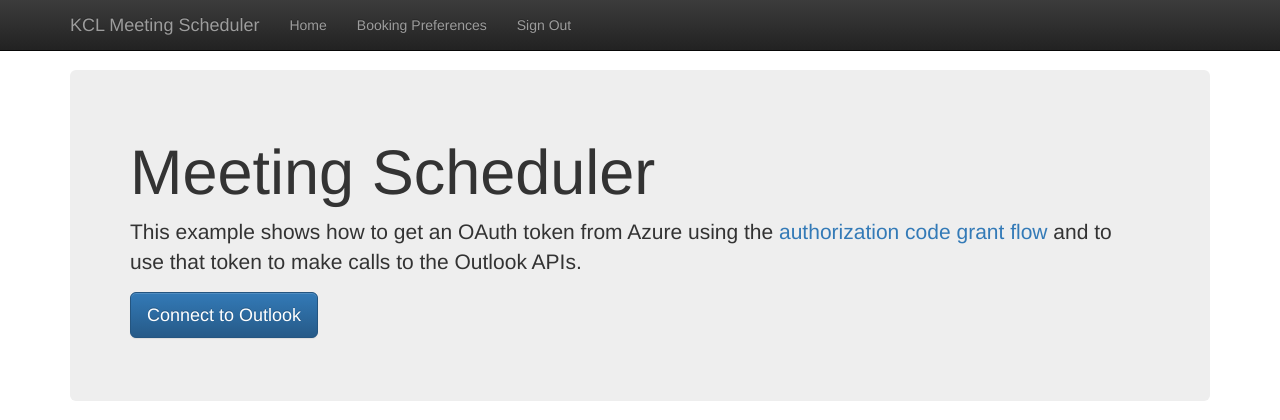
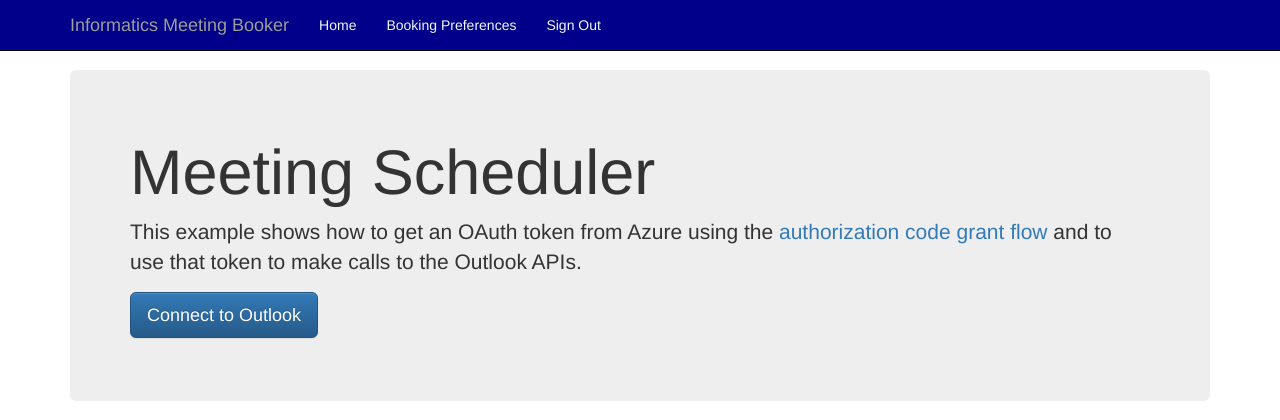
Before and after one commit to slnali/final_year_project, a Django app: page /bookings/ in a window 1280 px wide. Shown: the top 420 px of the page. Run offline with Django 3.2, Linux system fonts and the light colour scheme; some libraries are stand-ins or nearby versions.

Commit message:
Added css styling
Added css styling

```diff
--- a/bookings/templates/bookings/layout.html
+++ b/bookings/templates/bookings/layout.html
@@ -1,11 +1,11 @@
 <!DOCTYPE html>
+{% load static %}
 <html lang="en">
 <head>
     <meta charset="UTF-8">
     <title>Meeting Booker</title>
     <!-- Latest compiled and minified CSS -->
-  <link rel="stylesheet" href="https://maxcdn.bootstrapcdn.com/bootstrap/3.3.7/css/bootstrap.min.css" integrity="sha384-BVYiiSIFeK1dGmJRAkycuHAHRg32OmUcww7on3RYdg4Va+PmSTsz/K68vbdEjh4u" crossorigin="anonymous">
-
+   <link rel="stylesheet" href="https://maxcdn.bootstrapcdn.com/bootstrap/3.3.7/css/bootstrap.min.css" integrity="sha384-BVYiiSIFeK1dGmJRAkycuHAHRg32OmUcww7on3RYdg4Va+PmSTsz/K68vbdEjh4u" crossorigin="anonymous">
 {#    datetime picker#}
     <link href="//cdn.bootcss.com/bootstrap/3.3.7/css/bootstrap.min.css" rel="stylesheet">
     <link href="//cdn.bootcss.com/bootstrap-datetimepicker/4.17.44/css/bootstrap-datetimepicker.min.css" rel="stylesheet">
@@ -13,7 +13,9 @@
     <script src="//cdn.bootcss.com/bootstrap/3.3.7/js/bootstrap.min.js"></script>
     <script src="//cdn.bootcss.com/moment.js/2.17.1/moment.min.js"></script>
     <script src="//cdn.bootcss.com/bootstrap-datetimepicker/4.17.44/js/bootstrap-datetimepicker.min.js"></script>
-  <link rel="stylesheet" href="https://maxcdn.bootstrapcdn.com/bootstrap/3.3.7/css/bootstrap-theme.min.css" integrity="sha384-rHyoN1iRsVXV4nD0JutlnGaslCJuC7uwjduW9SVrLvRYooPp2bWYgmgJQIXwl/Sp" crossorigin="anonymous">
+    <link rel="stylesheet" href="https://maxcdn.bootstrapcdn.com/bootstrap/3.3.7/css/bootstrap-theme.min.css" integrity="sha384-rHyoN1iRsVXV4nD0JutlnGaslCJuC7uwjduW9SVrLvRYooPp2bWYgmgJQIXwl/Sp" crossorigin="anonymous">
+     <!--Our master meeting_scheduler file we created -->
+    <link rel="stylesheet" href='/static/meeting_scheduler/css/master.css'>
 </head>
 <body style="padding-top: 70px">
     <nav class="navbar navbar-inverse navbar-fixed-top">
@@ -25,11 +27,10 @@
           <span class="icon-bar"></span>
           <span class="icon-bar"></span>
         </button>
-        <a class="navbar-brand">KCL Meeting Scheduler</a>
+        <a class="navbar-brand">Informatics Meeting Booker</a>
       </div>
       <div id="navbar" class="navbar-collapse collapse">
         <ul class="nav navbar-nav authed-nav">
-{#       !!!!!!!!!!!     These urls are hardcoded not best practice so refactor !!!!!!!#}
           <li id='home-nav'><a href="{% url 'bookings:events' %}">Home</a></li>
             <li id='prefs-nav'><a href="{% url 'bookings:set_account_availability' %}">Booking Preferences</a></li>
            <li id='logout-nav'><a href="{% url 'account_logout' %}">Sign Out</a></li>
--- a/meeting_scheduler/settings.py
+++ b/meeting_scheduler/settings.py
@@ -154,7 +154,9 @@
 # https://docs.djangoproject.com/en/2.0/howto/static-files/
 
 STATIC_URL = '/static/'
-
+STATICFILES_DIRS = [
+    os.path.join(BASE_DIR, "static"),
+]
 ACCOUNT_EMAIL_VERIFICATION = "none"
 
 SOCIALACCOUNT_PROVIDERS = {
--- /dev/null
+++ b/static/meeting_scheduler/css/master.css
@@ -0,0 +1,12 @@
+
+.navbar-inverse{
+    background: darkblue;
+}
+
+.nav.navbar-nav.authed-nav li a{
+    color: aliceblue;
+}
+
+.navbar-collapse.collapse {
+    color: azure;
+}
```
Also changed, not shown: bookings/tests.py (+2 -2 lines), bookings/templates/bookings/bookingavailability_form.html (line endings or trailing spaces).
